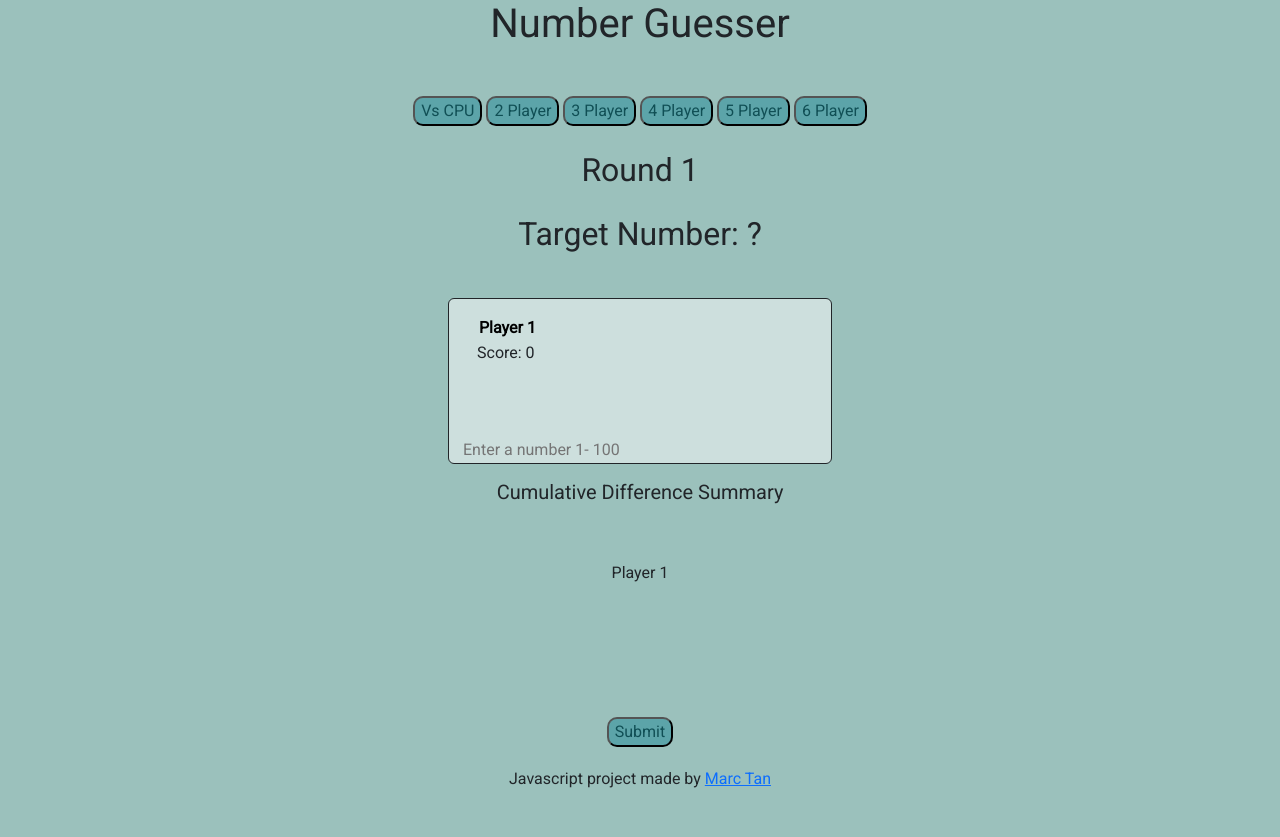
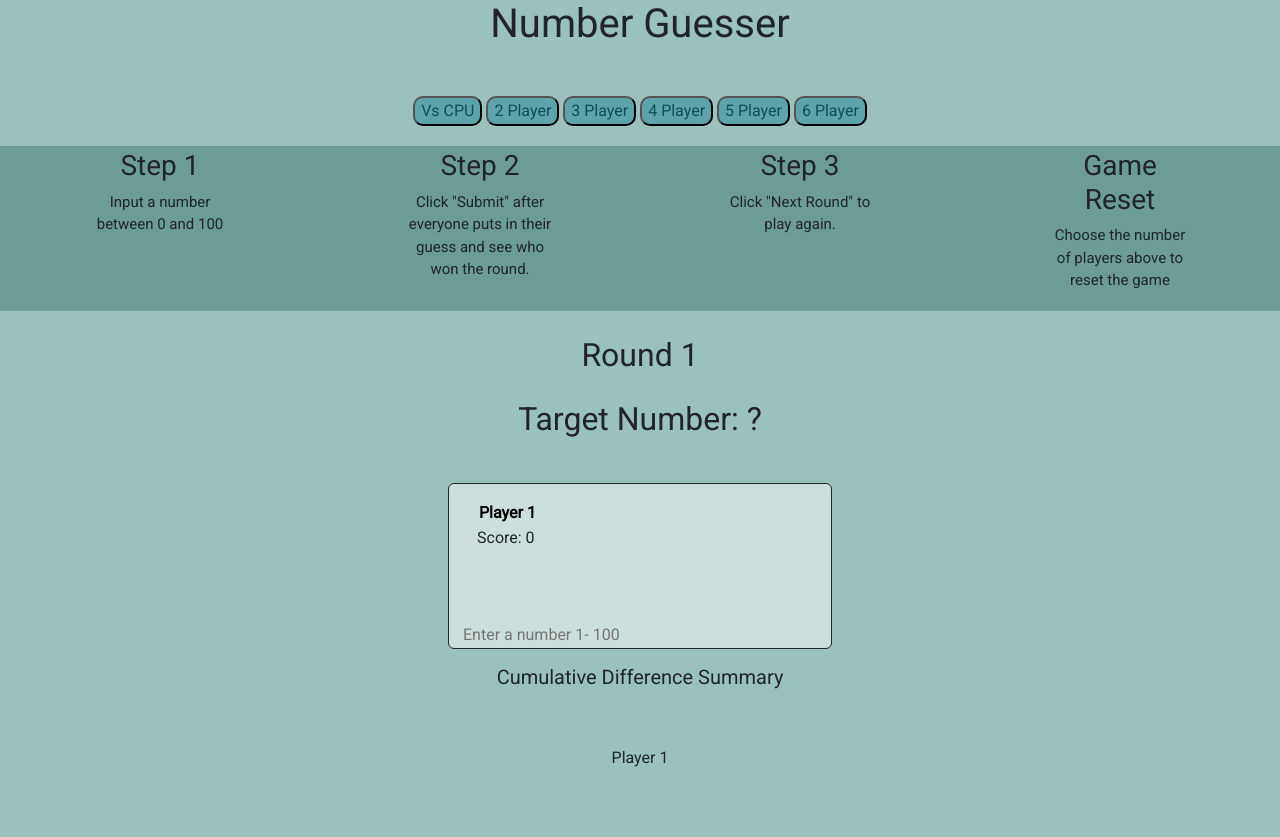
Before and after one commit to marctan13/js-final-project-tan, a plain HTML site: page index.html in a window 1280 px wide. Shown: the top 837 px of the page. Before the commit the page ends 807 px from the top, so only its background shows below. Drawn offline with nearby package versions, Linux system fonts and the light colour scheme.

Commit message:
add instructions

```diff
--- a/app.js
+++ b/app.js
@@ -180,6 +180,9 @@ guessButton.addEventListener("click", () => {
 
   console.log(guess);
 
+
+
+
   //https://www.educative.io/answers/how-to-find-an-object-by-id-in-an-array-of-javascript-objects
   //used find method instead to get the key with the lowest value
   const object = guess.find(
--- a/index.html
+++ b/index.html
@@ -40,6 +40,25 @@
       <button onclick="showSix()" class="button" id="six-player">
         6 Player
       </button>
+    </div>
+    <!-- Instructions for the game -->
+    <div class="instructions">
+      <div class="instruction">
+        <h3>Step 1</h3>
+        <p>Input a number between 0 and 100</p>
+      </div>
+      <div class="instruction">
+        <h3>Step 2</h3>
+        <p>Click "Submit" after everyone puts in their guess and see who won the round.</p>
+      </div>
+      <div class="instruction">
+        <h3>Step 3</h3>
+        <p>Click "Next Round" to play again.</p>
+      </div>
+      <div class="instruction">
+        <h3>Game Reset</h3>
+        <p>Choose the number of players above to reset the game</p>
+      </div>
     </div>
     <!-- Rounds and Target Score-->
     <div class="rounds">
--- a/styles.css
+++ b/styles.css
@@ -7,6 +7,21 @@ body{
     display: flex;
     justify-content: center;
     margin-bottom: 40px;
+}
+
+.instructions{
+    background-color: #6b9c96;
+    width: 100%;
+    display: flex;
+    justify-content: space-around;
+    margin-top: 20px;
+}
+
+.instruction{
+    width: 150px;
+    padding: 3px;
+    text-align: center;
+    font-size: 15px;
 }
 
 .rounds{
```
